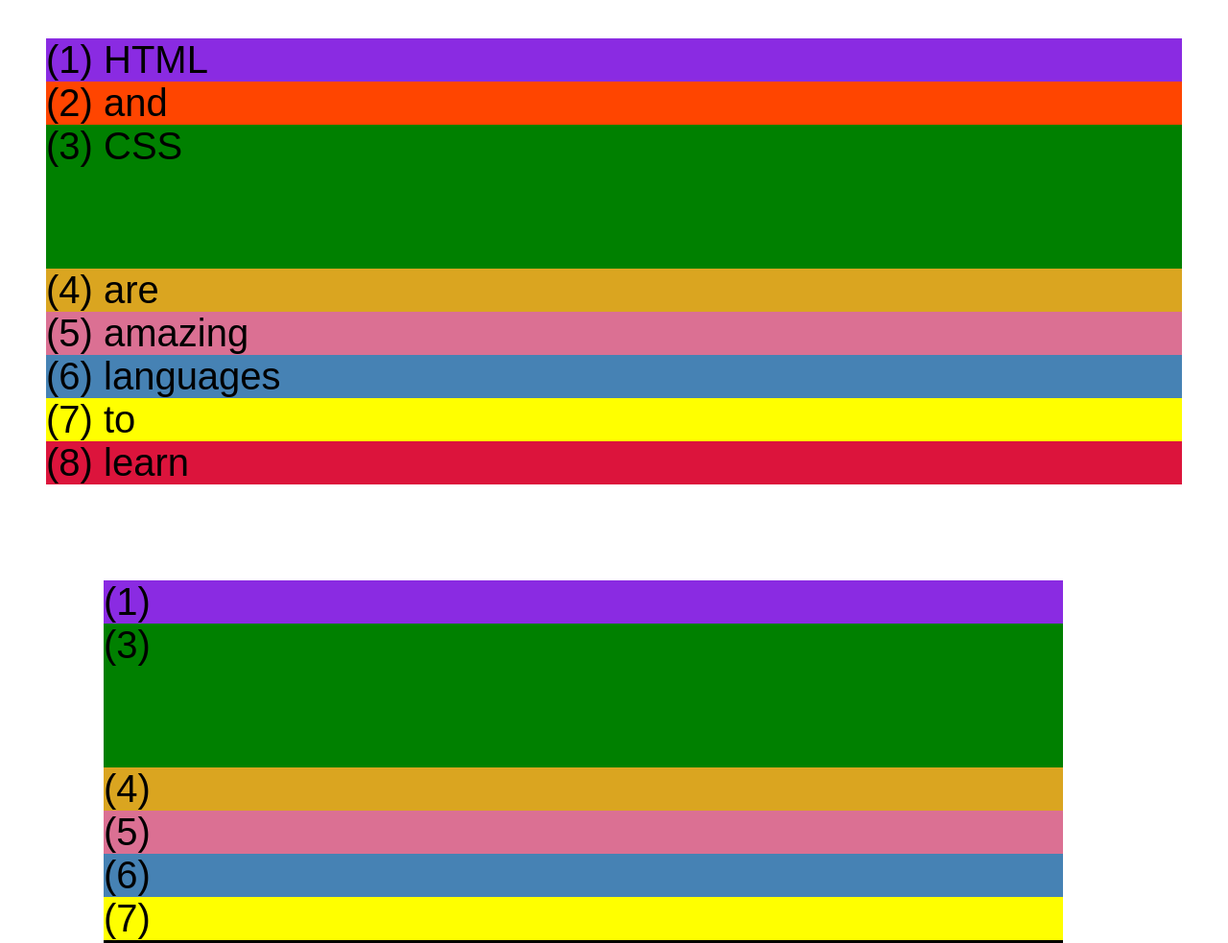
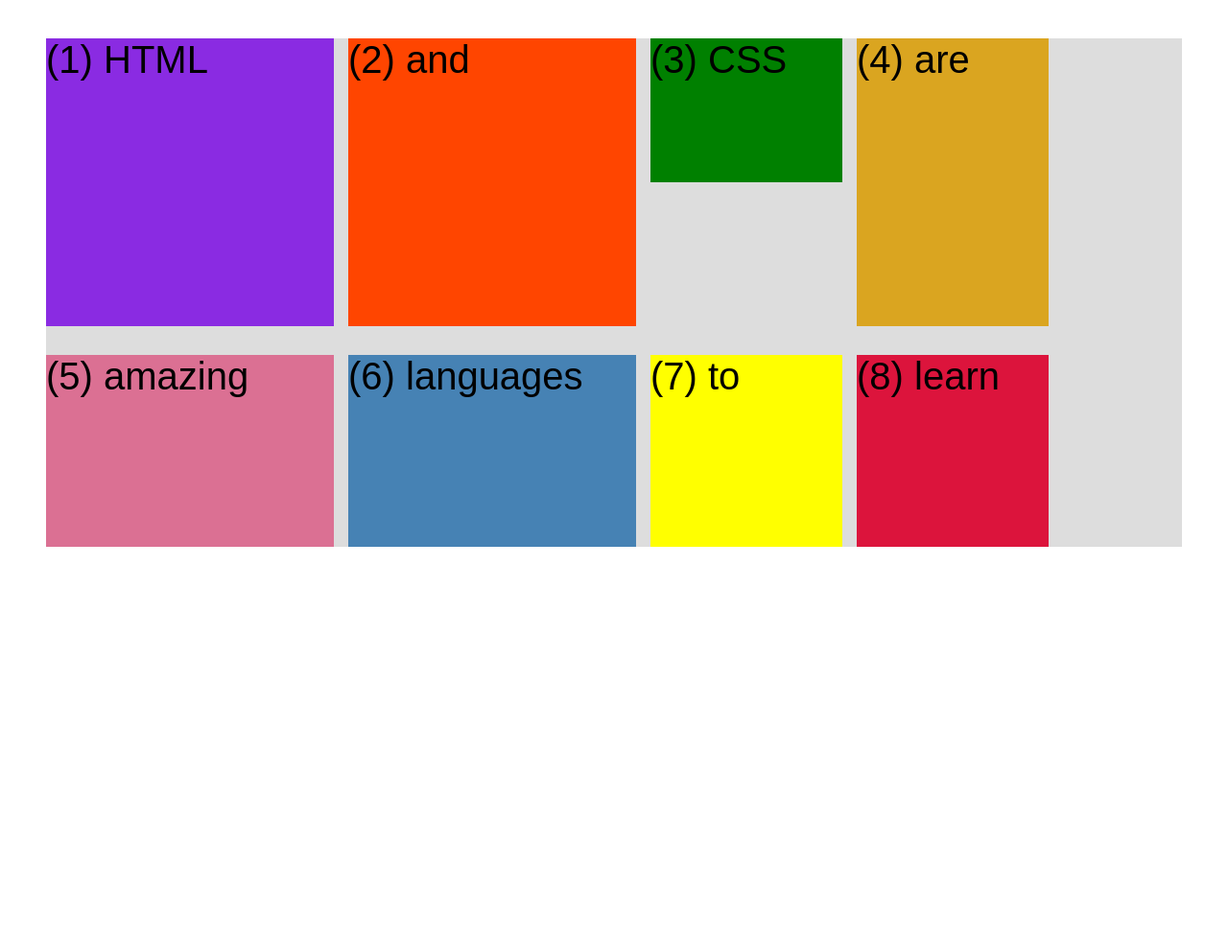
Before and after one commit to RyBuilds/layouts-repo, a plain HTML site: page css-grid.html in a window 1280 px wide. Shown: the top 983 px of the page at 96% size. After the commit the page ends 800 px from the top, so only its background shows below. Drawn offline with Linux system fonts and the light colour scheme.

Commit message:
grid fundamentals

```diff
--- a/css-grid.html
+++ b/css-grid.html
@@ -40,9 +40,16 @@
         margin: 40px;
 
         /* CSS GRID */
+        display: grid;
+        grid-template-columns: 300px 300px 200px 200px;
+        grid-template-rows: 300px 200px;
+        /* gap: 15px; */
+        column-gap: 15px;
+        row-gap: 30px;
       }
 
       .container--2 {
+        display: none;
         /* STARTER */
         font-family: sans-serif;
         background-color: black;
```
